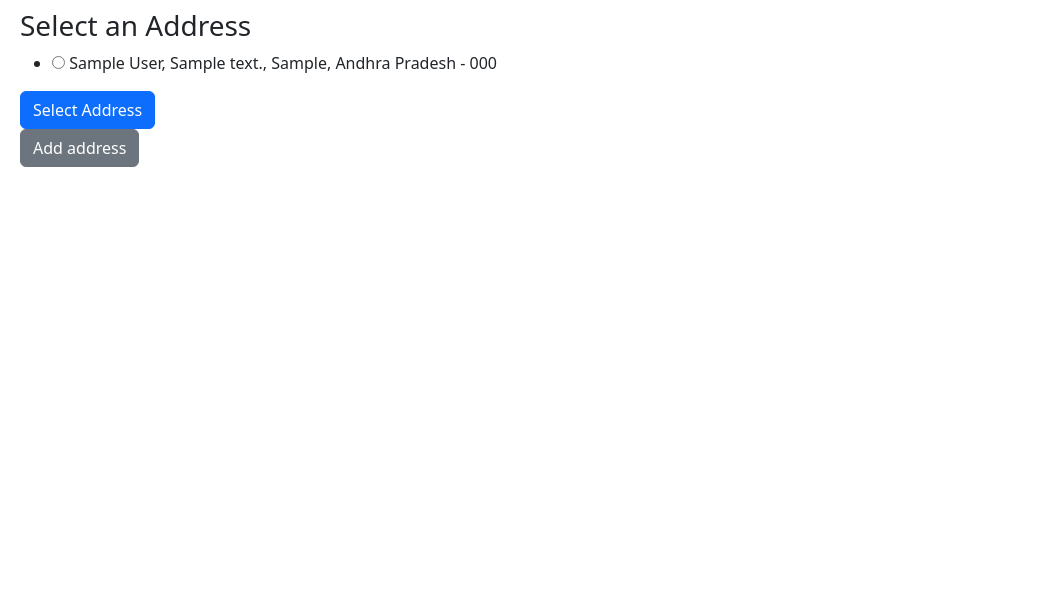
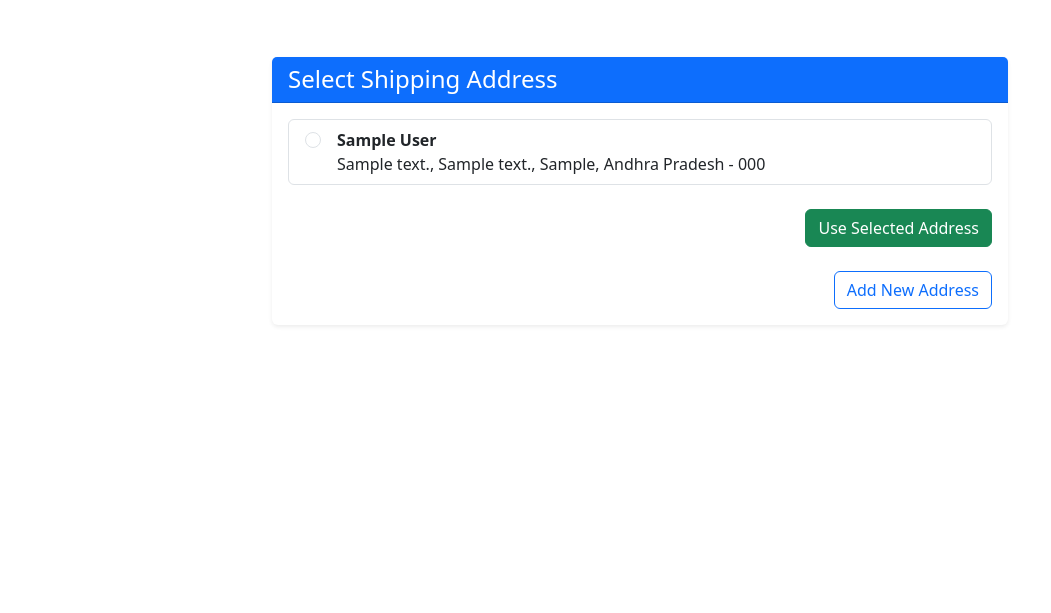
Before and after one commit to malayankumar/Django_Coffee_Shop, a Django app: page /orders/address/select/1/ in a window 1280 px wide. Shown: the part 86-699 px from the top of the page, without its empty margins (0-1051 px from the left). Run offline with Django 5.2, Linux system fonts and the light colour scheme; a user stored in the database is signed in; tables that the repository leaves empty hold one stand-in row (values such as "Sample post").

Commit message:
finest tuning

```diff
--- a/coffee_shop/orders/templates/select_address.html
+++ b/coffee_shop/orders/templates/select_address.html
@@ -1,29 +1,53 @@
 {% extends 'base.html' %}
 
 {% block title %}
-
+Select Address
 {% endblock %}
 
 {% block content %}
+<div class="container py-5">
+    <div class="row justify-content-center">
+        <div class="col-md-8">
 
+            <div class="card shadow-sm border-0">
+                <div class="card-header bg-primary text-white">
+                    <h4 class="mb-0">Select Shipping Address</h4>
+                </div>
+
+                <div class="card-body">
                     {% if addresses %}
                     <form method="post">
                         {% csrf_token %}
-    <h3>Select an Address</h3>
-    <ul>
+                        <div class="list-group">
                             {% for address in addresses %}
-        <li>
-            <label>
-                <input type="radio" name="address" value="{{ address.id }}">
-                {{ address.full_name }}, {{ address.address_line1 }}, {{ address.city }}, {{ address.state }} - {{ address.pincode }}
+                            <label class="list-group-item list-group-item-action d-flex align-items-start gap-3">
+                                <input class="form-check-input mt-1" type="radio" name="address" value="{{ address.id }}">
+                                <div>
+                                    <strong>{{ address.full_name }}</strong><br>
+                                    {{ address.address_line1 }},
+                                    {% if address.address_line2 %}{{ address.address_line2 }}, {% endif %}
+                                    {{ address.city }}, {{ address.state }} - {{ address.pincode }}
+                                </div>
                             </label>
-        </li>
                             {% endfor %}
-    </ul>
-    <button type="submit" class="btn btn-primary">Select Address</button>
+                        </div>
+                        <div class="text-end mt-4">
+                            <button type="submit" class="btn btn-success">Use Selected Address</button>
+                        </div>
                     </form>
+                    {% else %}
+                        <div class="alert alert-info">No saved addresses found.</div>
                     {% endif %}
-<a href="{% url 'add_address'  %}?next={{request.path}}" class="btn btn-secondary">Add address</a>
 
+                    <div class="mt-4 text-end">
+                        <a href="{% url 'add_address' %}?next={{ request.path }}" class="btn btn-outline-primary">
+                            Add New Address
+                        </a>
+                    </div>
+                </div>
+            </div>
 
+        </div>
+    </div>
+</div>
 {% endblock %}
```
Lines whose indentation alone changed are shown as unchanged.
